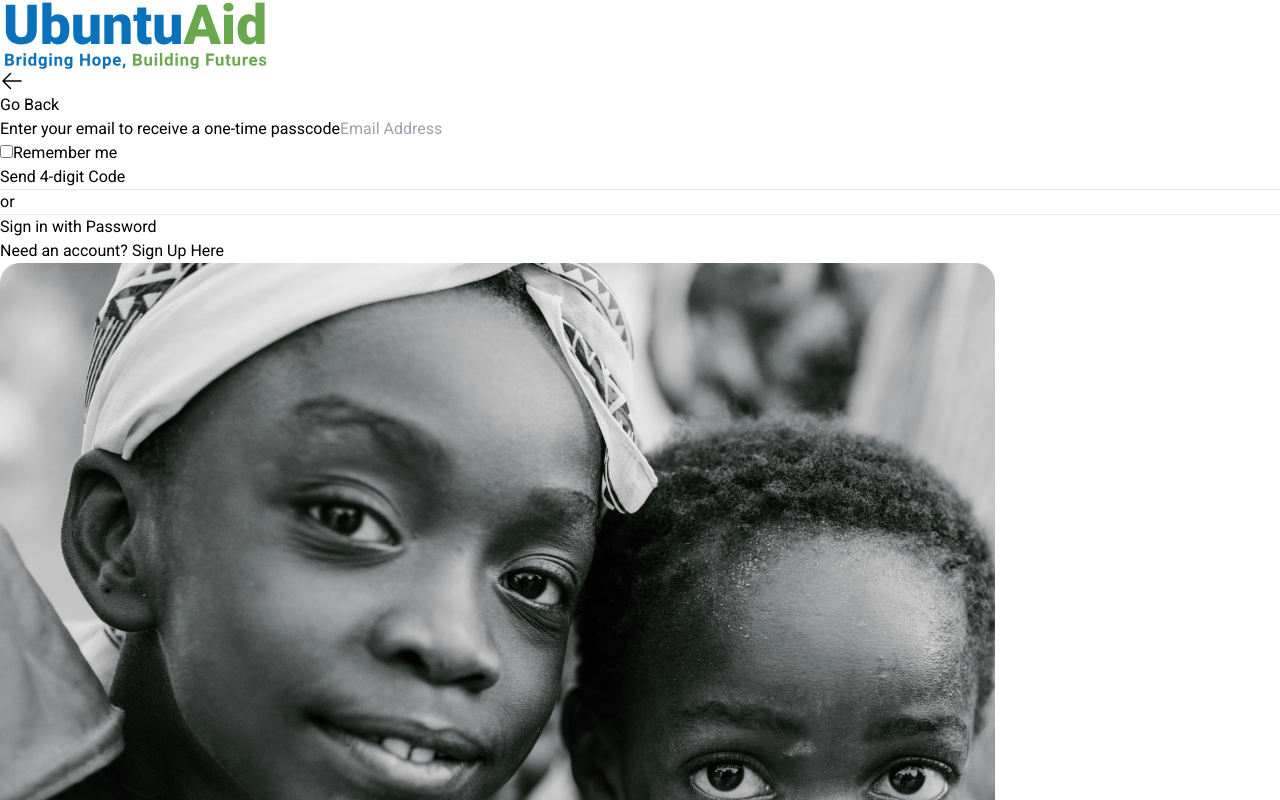
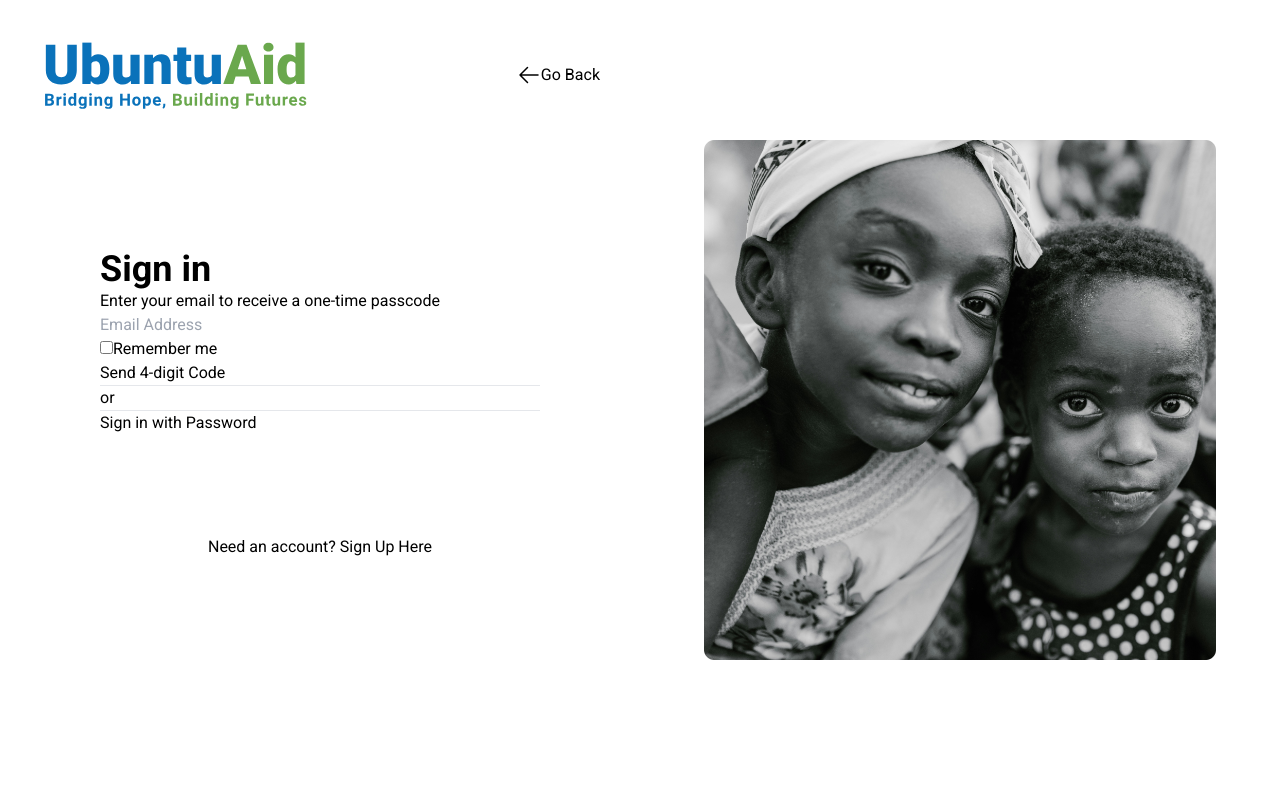
Before and after one commit to ubuntuAid/ubuntuAid-application, a React (Vite) app: page /login in a window 1280 px wide. Shown: the top 800 px of the page. Built offline with nearby package versions, Linux system fonts and the light colour scheme.

Commit message:
Style Login Page

```diff
--- a/src/pages/Login.jsx
+++ b/src/pages/Login.jsx
@@ -10,19 +10,19 @@ function Login() {
 
 
     return (
-        <div>
-            <div>
-                <div>
+        <div className='flex h-screen justify-between  items-center'>
+            <div className='w-1/2 h-[100%]'>
+                <div className='flex justify-between items-center p-10'>
                     <Link to={'/'}><img src="/src/assets/ubuntuAid-logo.svg" alt="" /></Link>
-                    <div>
+                    <div className='flex'>
                         <svg xmlns="http://www.w3.org/2000/svg" fill="none" viewBox="0 0 24 24" strokeWidth={1.5} stroke="currentColor" className="w-6 h-6">
                             <path strokeLinecap="round" strokeLinejoin="round" d="M10.5 19.5 3 12m0 0 7.5-7.5M3 12h18" />
                         </svg>
                         <p>Go Back</p>
                     </div>
                 </div>
-                <div>
-                    <h1></h1>
+                <div className='p-[100px]'>
+                    <h1 className='md:text-4xl font-bold'>Sign in</h1>
                     <form action="">
                         <label htmlFor="email">Enter your email to receive a one-time passcode</label>
                         <input type="email" name="email" id="email" placeholder='Email Address' />
@@ -32,10 +32,10 @@ function Login() {
                     <div><hr /><p>or</p><hr /></div>
                     <button>Sign in with Password</button>
                 </div>
-                <p>Need an account? <Link to={'/'}>Sign Up Here</Link></p>
+                <p className='text-center'>Need an account? <Link to={'/'}>Sign Up Here</Link></p>
             </div>
-            <div>
-                <div><img src="/src/assets/signChildren.png" alt="" /></div>
+            <div className='w-1/2 px-16'>
+                <img src="/src/assets/signChildren.png" alt="" />
             </div>
         </div>
     )
```
